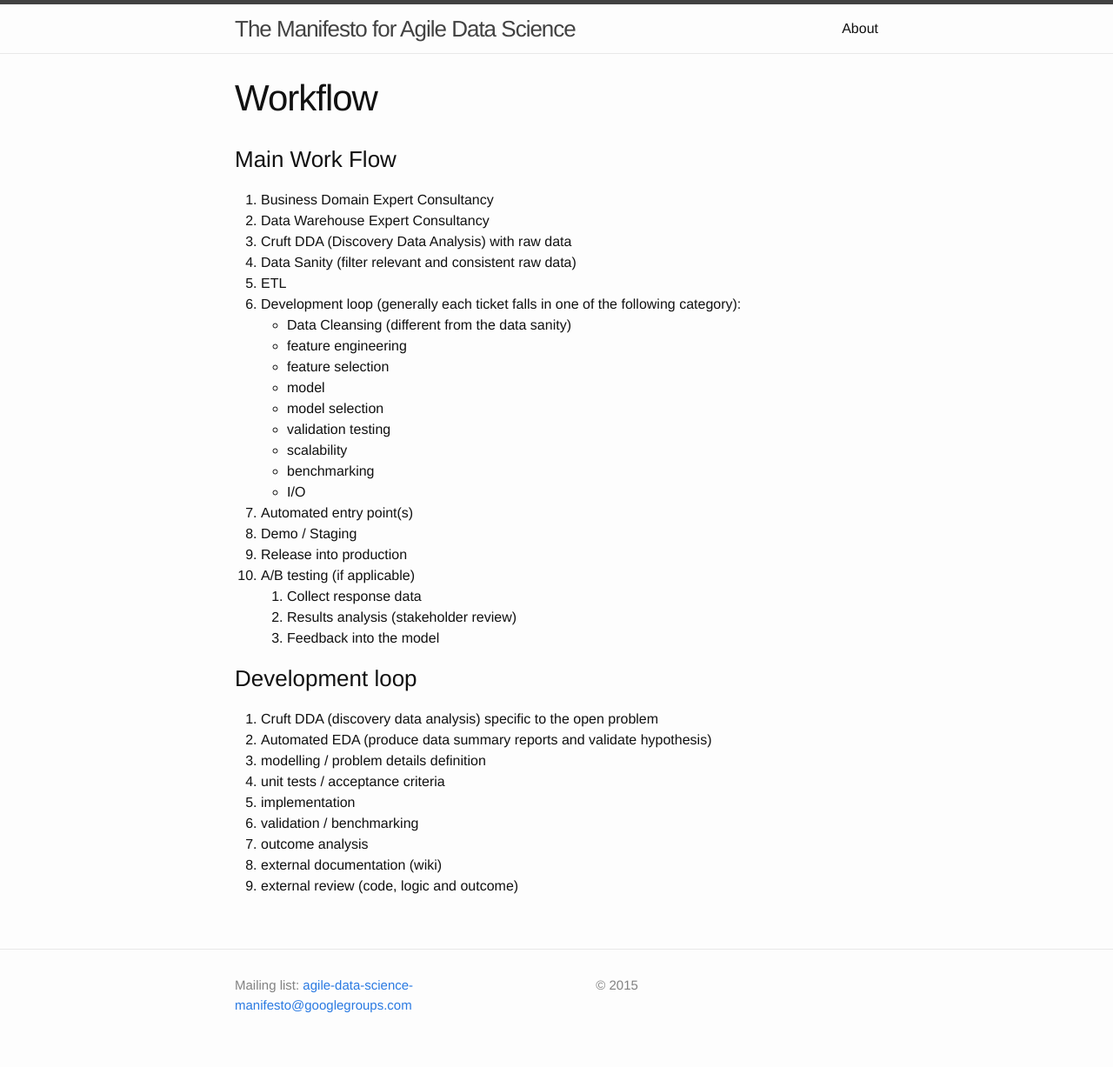
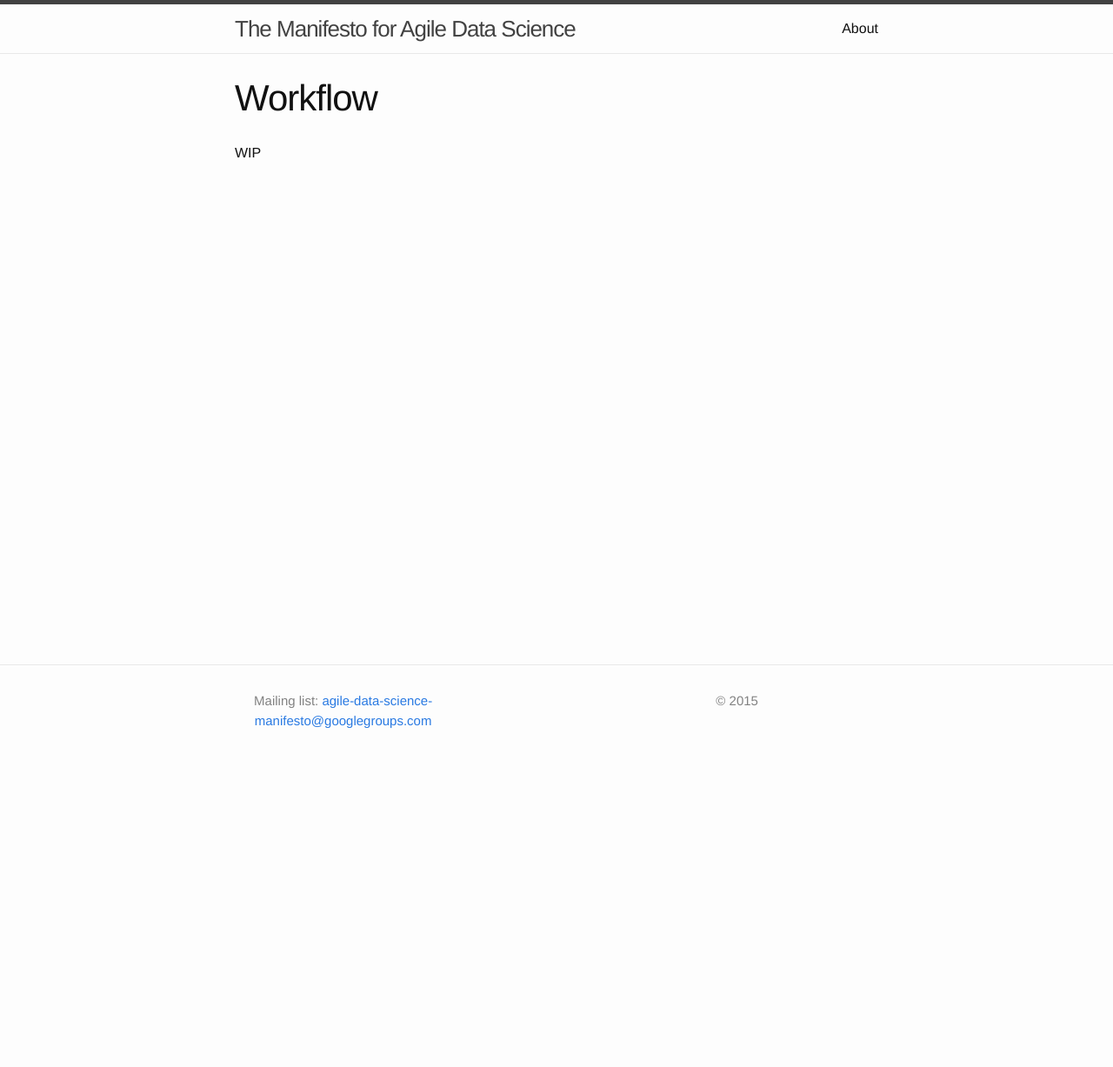
Before and after one commit to gm-spacagna/datasciencemanifesto-copy, a Jekyll site: the page built from workflow.md, in a window 1280 px wide. Shown: the whole page at 87% size. Built offline with Jekyll 4.4.1, drawn with Linux system fonts in a browser that asks for light colours; after the commit the page ends 900 px from its top, so only the background shows below that.

Commit message:
modified footer

```diff
--- a/_includes/footer.html
+++ b/_includes/footer.html
@@ -1,10 +1,10 @@
-<footer class="site-footer">
+<footer class="site-footer" style="position:fixed;bottom:0;height:auto;margin-top:40px;width:100%;text-align:center">
 
   <div class="wrapper">
 
     <!--<h2 class="footer-heading">{{ site.title }}</h2>-->
 
-    <div class="footer-col-wrapper">
+    <div class="footer-col-wrapper" >
       <div class="footer-col  footer-col-1">
         <ul class="contact-list">
           <!--<li>{{ site.title }}</li>-->
--- a/workflow.md
+++ b/workflow.md
@@ -5,39 +5,4 @@
 exclude_from_nav: true
 ---
 
-### Main Work Flow
-
-1. Business Domain Expert Consultancy
-2. Data Warehouse Expert Consultancy
-3. Cruft DDA (Discovery Data Analysis) with raw data
-4. Data Sanity (filter relevant and consistent raw data)
-5. ETL
-6. Development loop (generally each ticket falls in one of the following category):
-    * Data Cleansing (different from the data sanity)
-    * feature engineering
-    * feature selection
-    * model
-    * model selection
-    * validation testing
-    * scalability
-    * benchmarking
-    * I/O
-7. Automated entry point(s)
-8. Demo / Staging
-9. Release into production
-10. A/B testing (if applicable)
-    1. Collect response data
-    2. Results analysis (stakeholder review)
-    3. Feedback into the model
-
-
-### Development loop
-1. Cruft DDA (discovery data analysis) specific to the open problem
-2. Automated EDA (produce data summary reports and validate hypothesis)
-3. modelling / problem details definition
-4. unit tests / acceptance criteria
-5. implementation
-6. validation / benchmarking
-7. outcome analysis
-8. external documentation (wiki)
-9. external review (code, logic and outcome)
+WIP
```
Also changed, not shown: index.md (+6 -0 lines), principles.md (+1 -1 lines).
